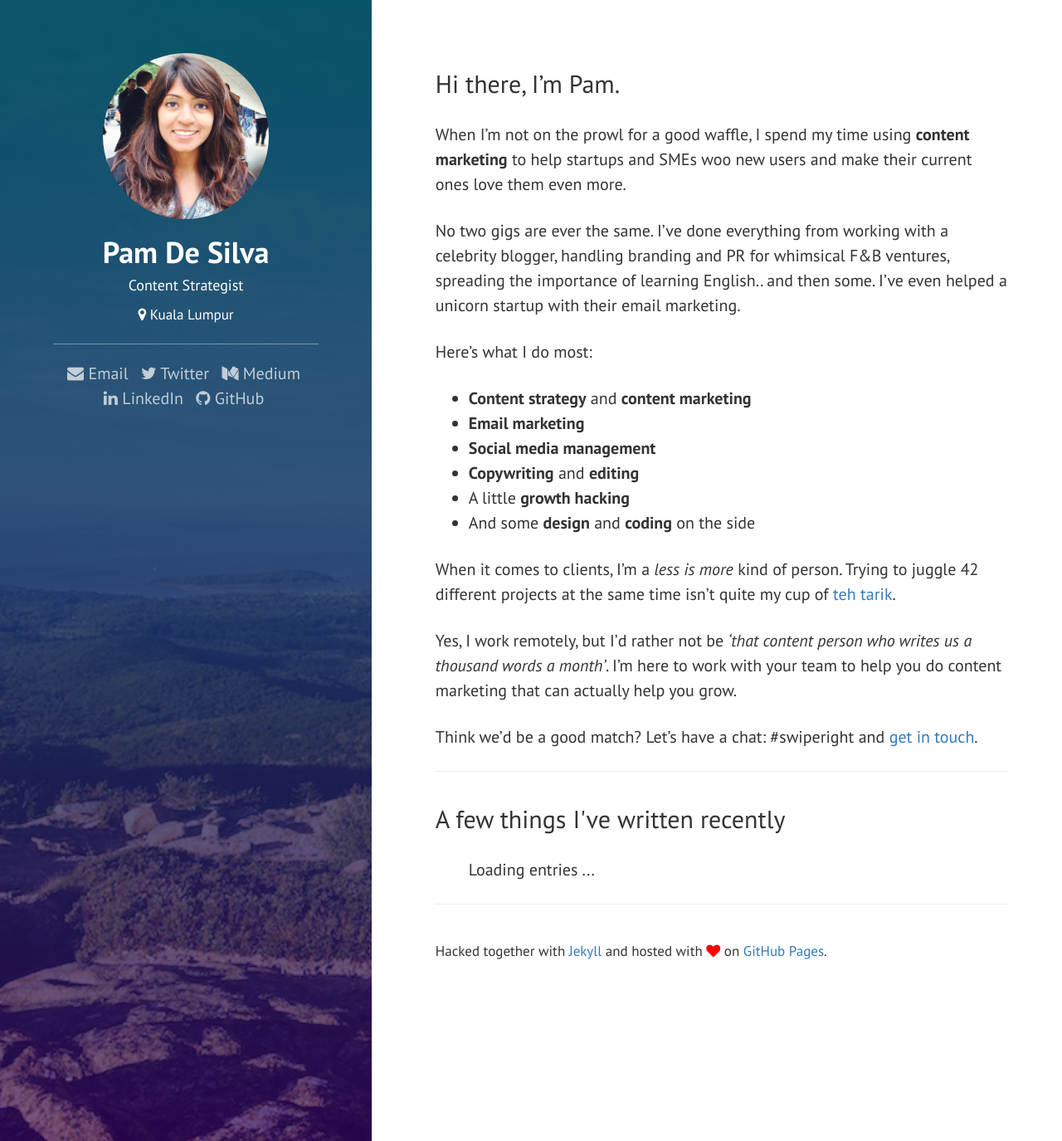
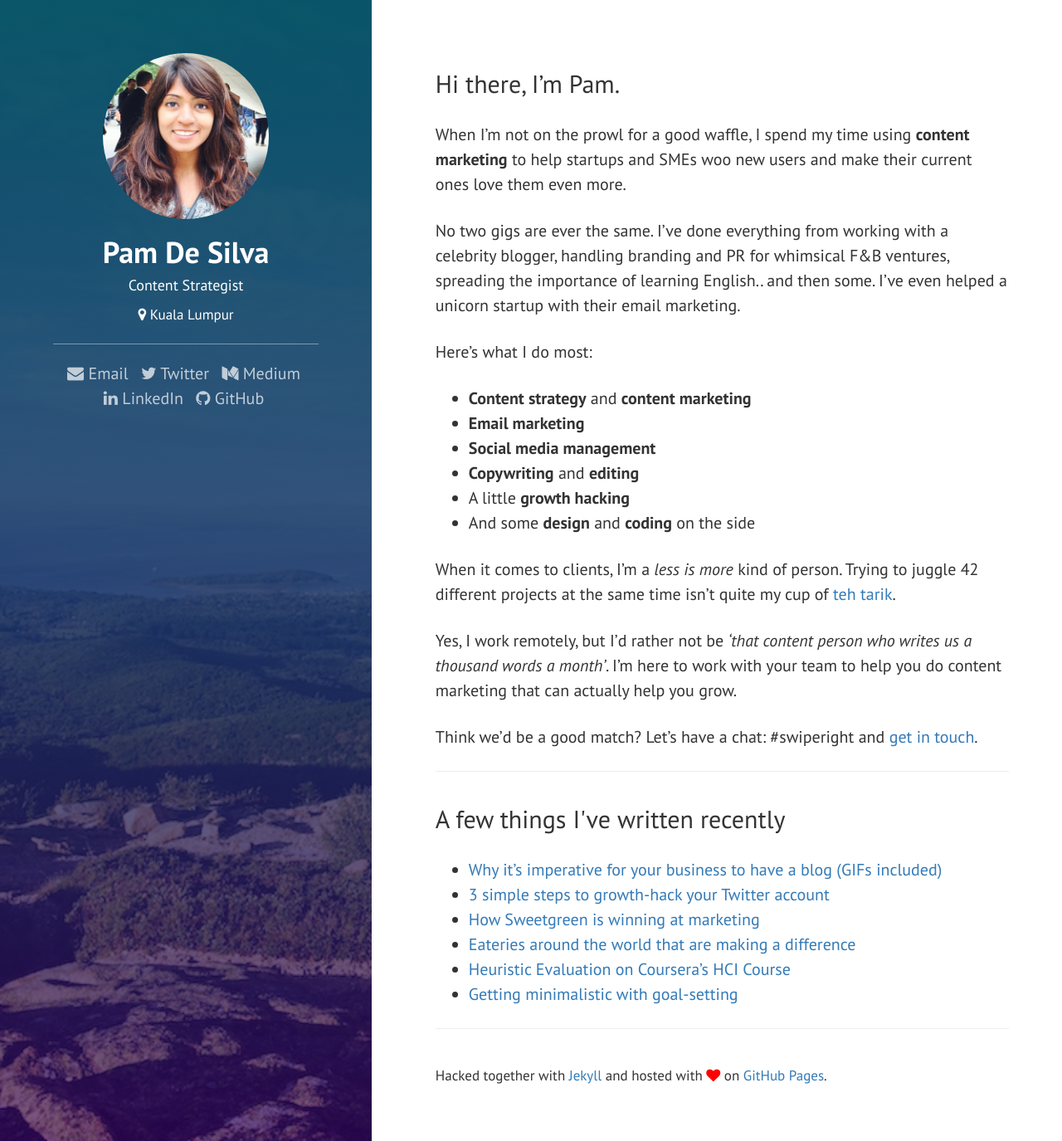
Before and after one commit to pamdesilva/personal-site, a Jekyll site: the page built from index.md, in a window 1280 px wide and 1375 px high. Shown: the whole window at 83% size. Built offline with Jekyll 4.4.1, drawn with Linux system fonts in a browser that asks for light colours; nearby versions of some CDN libraries.

Commit message:
Added links

```diff
--- a/_layouts/default.html
+++ b/_layouts/default.html
@@ -52,16 +52,17 @@
 
         <section>
           <h2>A few things I've written recently</h2>
-            <ul class="posts post-list mediumfeed" id="feed-container">
+        <!--     <ul class="posts post-list mediumfeed" id="feed-container">
                 loading posts from Medium...
-           </ul>
-         <!--  <ul>
+           </ul> -->
+          <ul>
+            <li><a href="https://medium.com/@pamdesilva/why-it-s-imperative-for-your-business-to-have-a-blog-75f553fec88c#.y6aqgt84h">Why it’s imperative for your business to have a blog (GIFs included)</a></li>
             <li><a href="https://medium.com/@pamdesilva/3-simple-steps-to-growth-hack-your-twitter-account-463251cdd57e#.w2s3a3med">3 simple steps to growth-hack your Twitter account</a></li>
             <li><a href="https://medium.com/@pamdesilva/5-ways-sweetgreen-is-winning-at-marketing-1355013f5cc#.btkbfvlb4">How Sweetgreen is winning at marketing</a></li>
             <li><a href="https://medium.com/@pamdesilva/how-these-eateries-around-the-world-are-making-a-difference-8190bfac9af#.bxugwrjz9">Eateries around the world that are making a difference</a></li>
             <li><a href="https://medium.com/@pamdesilva/performing-a-heuristic-evaluation-on-coursera-s-hci-course-548c6f18f28f#.vhdkloet8">Heuristic Evaluation on Coursera’s HCI Course</a></li>
             <li><a href="https://medium.com/@pamdesilva/getting-minimalistic-with-goal-setting-2b506c657220#.2hk2sprod">Getting minimalistic with goal-setting</a></li>
-          </ul> -->
+          </ul>
         </section>
 
         <hr>
```
